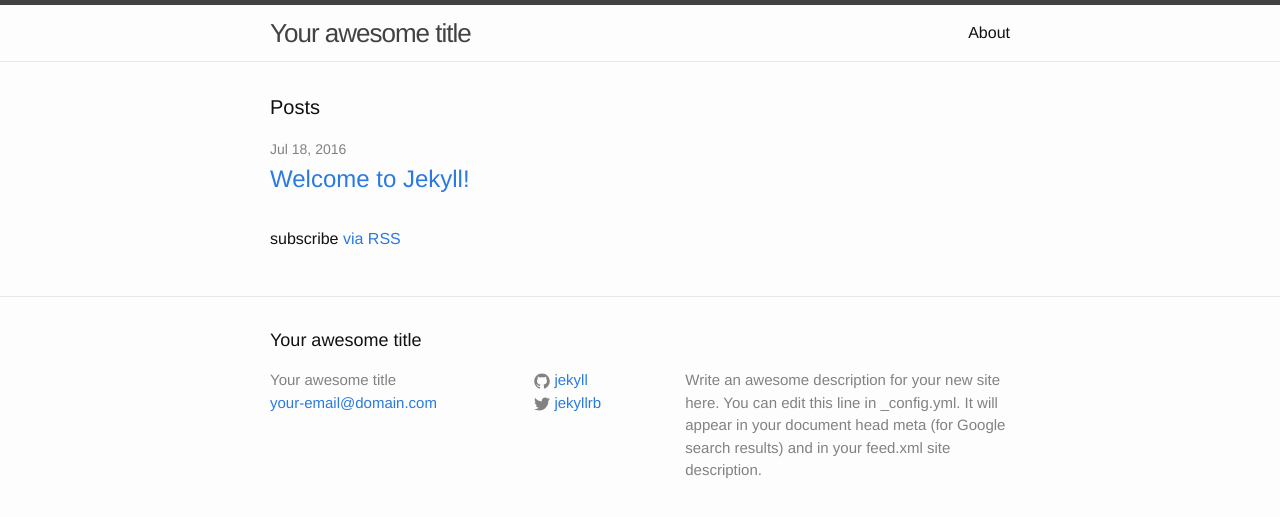
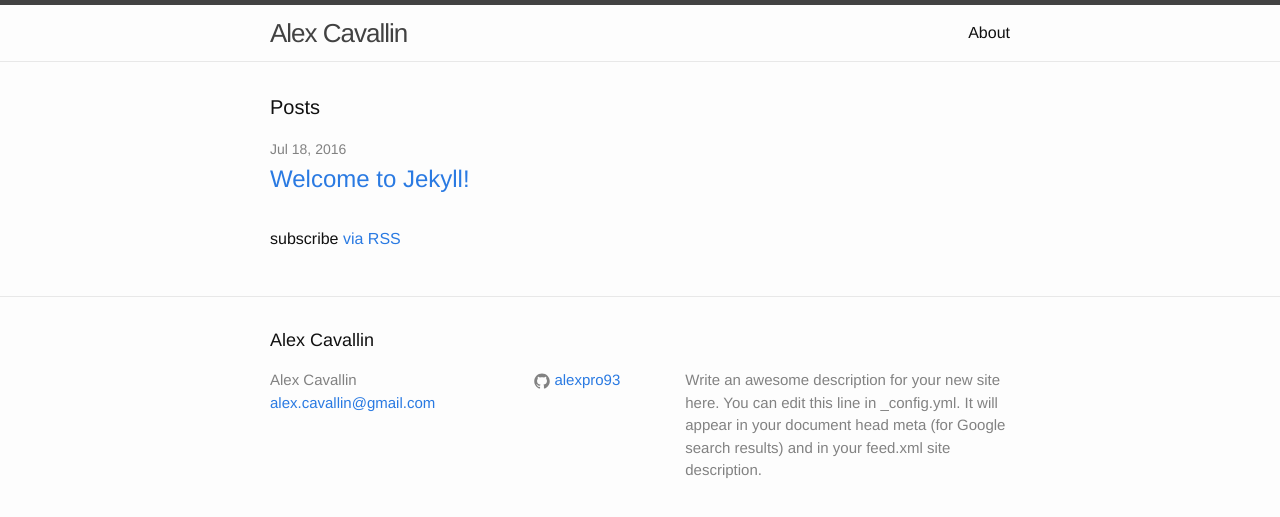
Before and after one commit to alexpro93/alexpro93.github.io, a Jekyll site: the page built from index.html, in a window 1280 px wide. Shown: the top 517 px of the page. Built offline with Jekyll 4.4.1, drawn with Linux system fonts in a browser that asks for light colours.

Commit message:
Updateted config

```diff
--- a/_config.yml
+++ b/_config.yml
@@ -6,16 +6,16 @@
 # 'jekyll serve'. If you change this file, please restart the server process.
 
 # Site settings
-title: Your awesome title
-email: your-email@domain.com
+title: Alex Cavallin
+email: alex.cavallin@gmail.com
 description: > # this means to ignore newlines until "baseurl:"
   Write an awesome description for your new site here. You can edit this
   line in _config.yml. It will appear in your document head meta (for
   Google search results) and in your feed.xml site description.
 baseurl: "" # the subpath of your site, e.g. /blog
-url: "http://yourdomain.com" # the base hostname & protocol for your site
-twitter_username: jekyllrb
-github_username:  jekyll
+url: "https://www.linkedin.com/in/alexcavallin" # the base hostname & protocol for your site
+#twitter_username: jekyllrb
+github_username:  alexpro93
 
 # Build settings
 markdown: kramdown
```
